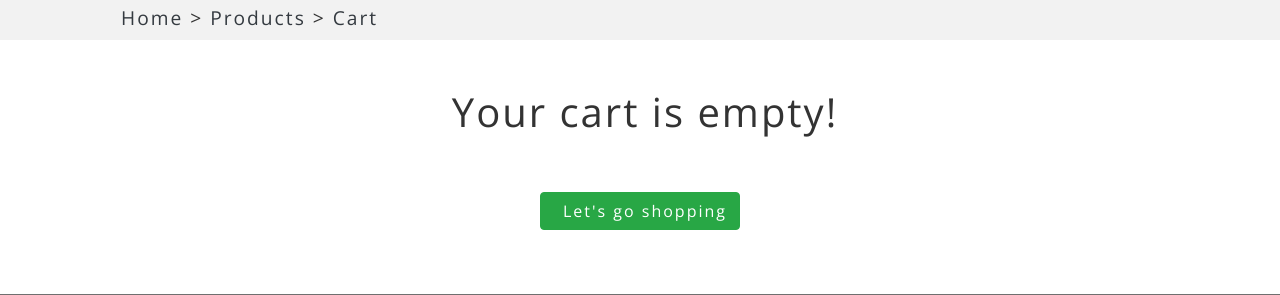
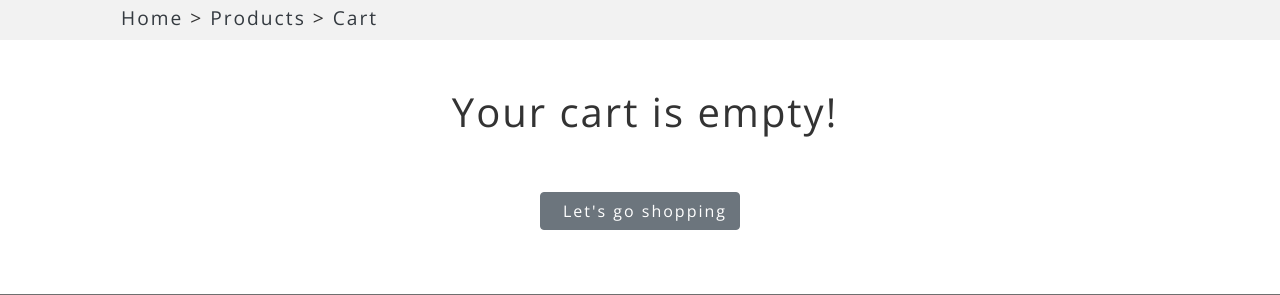
Before and after one commit to Michael0812/blackandwhite, a Django app: template cart/templates/cart.html in a window 1280 px wide. Shown: the part 560-855 px from the top of the page. Run offline with Django 3.2, Linux system fonts and the light colour scheme; the template is opened without the code that fills it, so the values that code supplies are empty; some libraries are stand-ins or nearby versions; some web fonts are replaced.

Commit message:
changed button color

```diff
--- a/cart/templates/cart.html
+++ b/cart/templates/cart.html
@@ -28,7 +28,7 @@
         <div class="row justify-content-center mb-3">
             <heading class="col-10 col-md-8 col-lg-6 text-center empty-cart">
                 <h1 class="cart-heading">Your cart is empty!</h1>
-                <a href="{% url 'products' %}" class="btn btn-success btn-cta my-5" aria-label="Go Shopping">Let's go shopping</a>
+                <a href="{% url 'products' %}" class="btn btn-secondary btn-cta my-5" aria-label="Go Shopping">Let's go shopping</a>
             </heading>
     </div>
 
```
